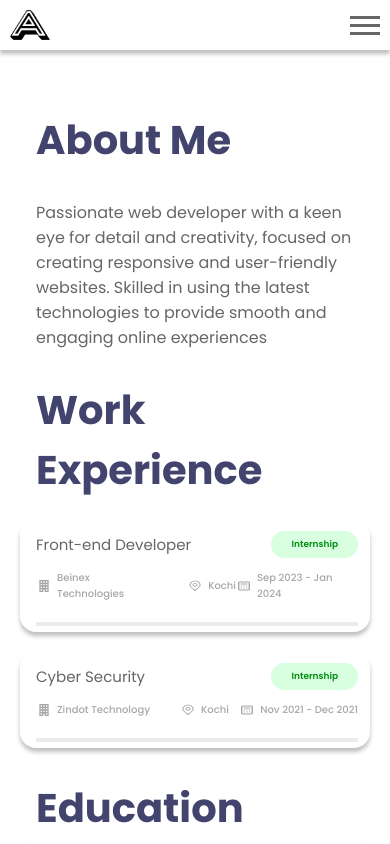
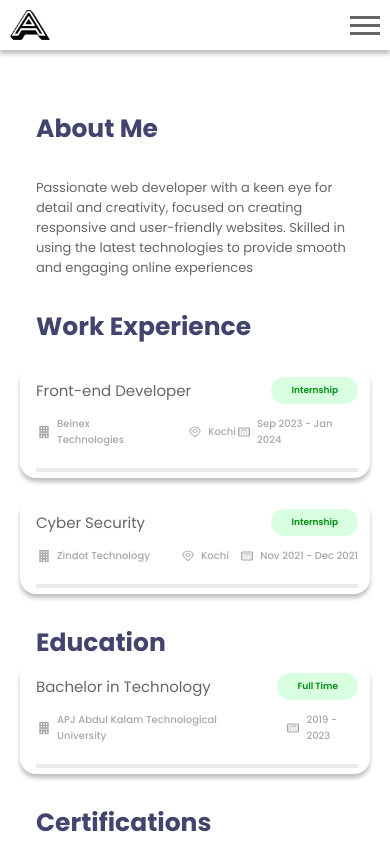
Before and after one commit to Arundath2001/my-portfolio, a React (Create React App) app: page /about in a window 390 px wide. Shown: the top 844 px of the page. Built offline with nearby package versions, Linux system fonts and the light colour scheme.

Commit message:
latest commit

```diff
--- a/src/App.css
+++ b/src/App.css
@@ -1096,4 +1096,14 @@ form{
     font-size: 12px;
   }
 
+  h5{
+    font-size: 25px;
+  }
+
+  .about{
+    .about_para{
+      font-size: 13px;
+    }
+  }
+
 }
```
Also changed, not shown: public/manifest.json.
